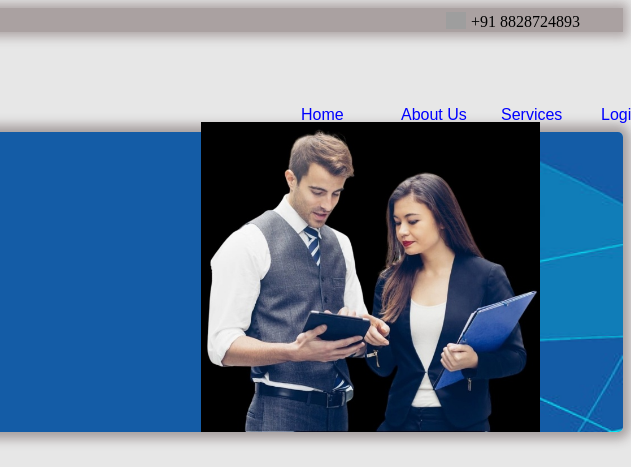
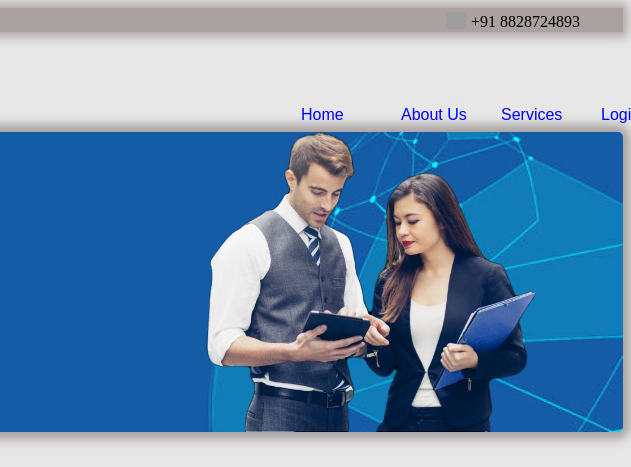
Before and after one commit to coderscorner/coderscorner.github.io, a plain HTML site: page index.html in a window 1280 px wide. Shown: the top 467 px of the page, 649-1280 px from the left. Drawn offline with Linux system fonts and the light colour scheme; grey boxes are pictures that could not be loaded.

Commit message:
Index.png

```diff
--- a/index.html
+++ b/index.html
@@ -32,7 +32,7 @@
 </nav>
 <section>
     <p id="p">CODER CORNER</p>
-    <img src="image.jpg" alt="shubham" height="310px" id="shubham">
+    <img src="image.png" alt="shubham" height="310px" id="shubham">
 <P id="about"> Coder corner is my attempt to teach basics and <br>  those coding techniques to people in short time<br>  which took me ages to learn.</P>
 
 </section>
```
